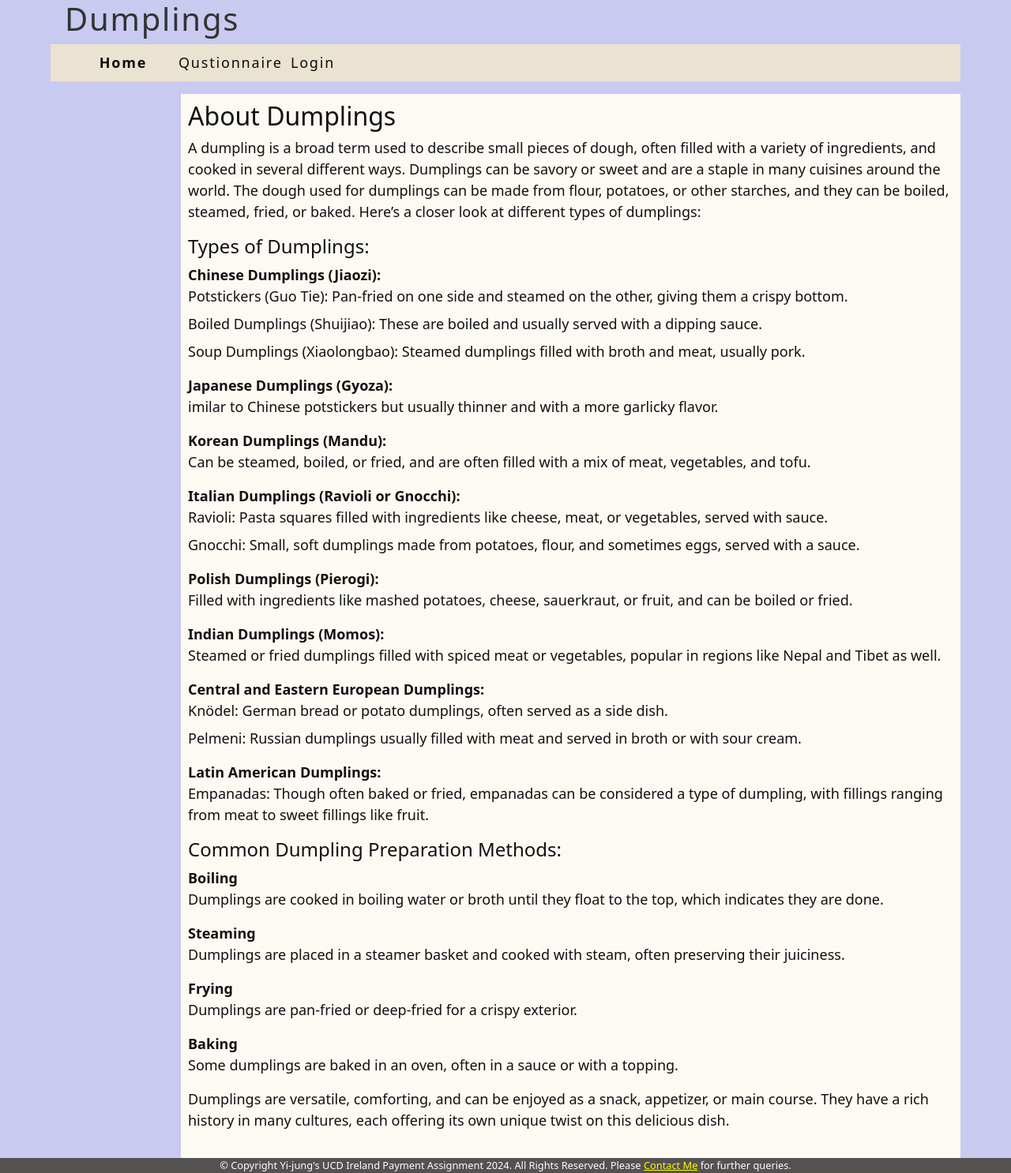
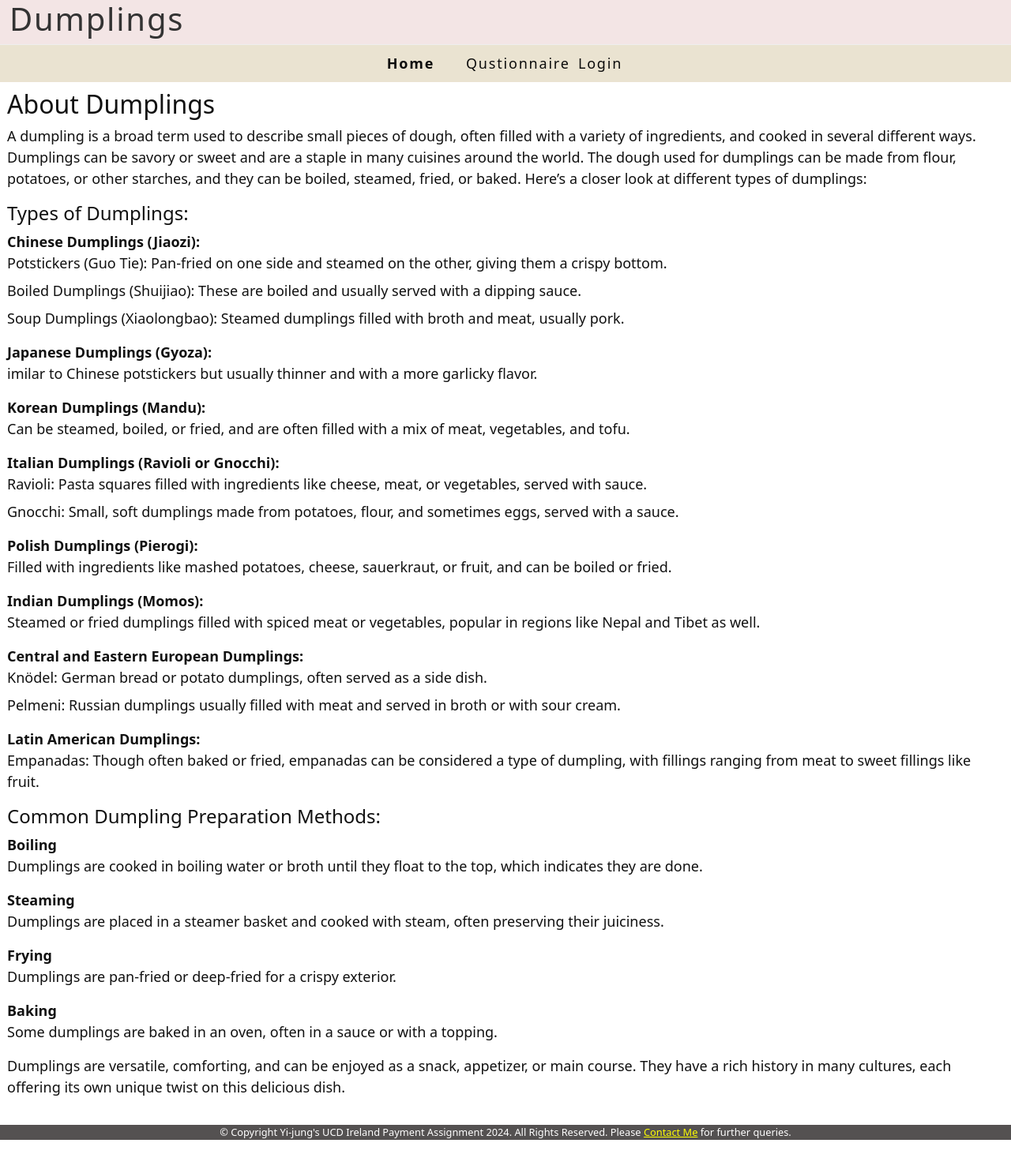
Before and after one commit to emilyichan3/DumplingQuestionnaire, a Flask app: page / in a window 1280 px wide. Shown: the whole page at 79% size. After the commit the page ends 1444 px from the top, so only its background shows below. Run offline with Flask 2, Linux system fonts and the light colour scheme.

Commit message:
Styling small menu

```diff
--- a/static/css/style.css
+++ b/static/css/style.css
@@ -1,7 +1,11 @@
 :root {
-    --main-bg-color: #fdf9f3;
-    --wrap-bg-color: #c9caf0;
-    --nav-bg-color: #0dece1;
+    --wrap-bg-color: #f3e5e5;
+    --nav-bg-color: #eae3d1;
+    --main-bg-color: #fff;
+
+
+
+
 }
 * {
     box-sizing: border-box;
@@ -12,8 +16,9 @@ body{
     font-family: "Helvetica Neue",Helvetica,Arial,sans-serif;
     font-size: 16px;
     line-height: 1.4;
+    height: 100%;
+
 }
-
 #wrapper{
     width: 100%;
     padding: 0;
@@ -21,10 +26,22 @@ body{
     background-color: var(--wrap-bg-color);
 }
 
-main {
-    color: #111111;
-    padding: 0.5em 0.5em 1em 0.5em;
-    background-color: var(--main-bg-color);
+.header-container {
+    width: 100%;
+}
+
+.top-navigation {
+    width: 100%;
+    margin: 0;
+    padding: 0;
+}
+.top-navigation .container {
+    display: flex;
+    flex-flow: row wrap;
+    background-color:transparent;
+    width: 100%;
+    justify-content:left;
+    margin: 0;
 }
 
 header{
@@ -36,26 +53,39 @@ header{
     font-weight: bold;
 }
 
+#username {
+    margin: 0;
+    padding: 0;
+    font-size: 16px;
+}
 #big-menu {
     display: none;
+    font-weight: lighter;
 }
 #small-menu {
     position: block;
+    display: flex;
+    align-items: center;
+    justify-content: space-between;
+    font-weight: lighter;
 }
 
 #menubar {
     position: absolute;
-    right: 0;
+    right: 20px;
     background-color: transparent;
     border: 0;
     padding: 5px 0;
     margin: 0;
+    z-index: 9999;
 }
 
 #menu-list {
     display: none;
-    background-color: rgb(210, 231, 182);
+    background-color: var(--nav-bg-color);
     width: 100%;
+    margin: 0;
+    padding: 0;
     z-index: 1000;
 }
 #menu-list.open {
@@ -67,10 +97,31 @@ header{
     padding: 3px;
     text-align: center;
     margin-right: 0;
+    letter-spacing: 0.1em;
+    border-bottom: none;
+    padding: 0;
+    font-size: 18px;
+}
+#menu-list a {
+    color: #0c0c0c;
+    text-decoration: none;
+    display: inline-block;
+    padding-top: 0.2em;
+    padding-bottom: 0.2em;
+}
+#menu-list a:hover {
+    text-decoration: underline;
 }
 
 .page-active{
     font-weight: bold;
+}
+
+main {
+    color: #111111;
+    margin: 0 auto;
+    padding: 0.5em 0.5em 1em 0.5em;
+    background-color: var(--main-bg-color);
 }
 
 form {
@@ -95,8 +146,8 @@ canvas {
     display: flex;
     justify-content: center;
     align-items: center;
-    /* flex-flow: column wrap; */
 }
+
 .question-section {
     border-radius: 4px;
     display: block;
@@ -168,6 +219,7 @@ canvas {
 }
 
 footer {
+    bottom: 0;
     background-color: #545151;
     color: #ffffff;
     font-size: 80%;
@@ -184,31 +236,27 @@ footer p{
     line-height: 150%;
 }
 
-@media (min-width: 767px) {
+@media (min-width: 650px) {
     #wrapper {
-        padding: 0 5%;
+        padding: 0 0;
         font-size: 18px;
     }
     main {
-        margin-left: 165px;
+        margin: 0;
     }
     #big-menu {
         display: block;
-    }
-    #big-menu {
         background-color: #eae3d1;
-        /* float: left; */
-        /* width: 150px; */
+        padding: 0;
     }
     #big-menu ul {
         list-style-type: none;
         border-top: 1px solid #eeeeee;
-        /* margin: 0;
-        padding: 0; */
         display: flex;
         flex-flow: row nowrap;
-        justify-content: start;
-        border-top: unset;
+        justify-content:left;
+        margin: 0;
+        padding-left: 0;
     }
 
     #big-menu li {
@@ -256,3 +304,68 @@ footer p{
         flex-direction: column;
     }
 }
+
+
+@media (min-width: 992px) {
+    #wrapper {
+        padding: 0 0;
+        font-size: 18px;
+    }
+    main {
+        margin: 0;
+    }
+    #big-menu {
+        display: block;
+        background-color: #eae3d1;
+        padding: 0;
+    }
+    #big-menu ul {
+        list-style-type: none;
+        border-top: 1px solid #eeeeee;
+        display: flex;
+        flex-flow: row nowrap;
+        justify-content:center;
+        margin: 0;
+    }
+
+    #big-menu li {
+        text-align: center;
+        letter-spacing: 0.1em;
+        border-bottom: none;
+        padding: 0;
+        font-size: 18px;
+    }
+    #big-menu a {
+        margin: 0;
+        color: #0c0c0c;
+        text-decoration: none;
+        display: inline-block;
+        width: 100%;
+        padding-top: 0.5em;
+        padding-bottom: 0.5em;
+    }
+
+    #big-menu li a {
+        width: 120px;
+        padding: 10px;
+    }
+    #big-menu a:hover {
+        text-decoration: underline;
+    }
+
+    #menubar {
+        display: none;
+    }
+    #small-menu {
+        display: none;
+    }
+
+    .chart-container {
+        width: 440px;
+        height: 300px;
+        display: flex;
+        justify-content: center;
+        align-items: center;
+        flex-direction: column;
+    }
+}
--- a/templates/base.html
+++ b/templates/base.html
@@ -14,66 +14,36 @@
 </head>
 <body>
     <div id="wrapper">
-        <header>
+        <div class="header-container">
+            <header class="top-navigation">
+                <div class="container">
+                    <div class="header-content">
                         <h1>Dumplings</h1>
-            <div>
-                {% if session['username'] %}
+                        <p id="username">{% if session['username'] %} Welcome {{ session['username'] }} {% endif %}</p>
+                        <!-- {% if session['username'] %}
                                 <p id="username">Welcome, {{ session['username'] }}</p>
-                {% endif %}
+                        {% endif %} -->
+                    </div>
+                    <button type="button" id="menubar" onclick="menuBar()">
+                        <svg xmlns="http://www.w3.org/2000/svg" width="30" height="30" fill="currentColor" class="bi bi-list" viewBox="0 0 16 16">
+                            <path fill-rule="evenodd" d="M2.5 12a.5.5 0 0 1 .5-.5h10a.5.5 0 0 1 0 1H3a.5.5 0 0 1-.5-.5m0-4a.5.5 0 0 1 .5-.5h10a.5.5 0 0 1 0 1H3a.5.5 0 0 1-.5-.5m0-4a.5.5 0 0 1 .5-.5h10a.5.5 0 0 1 0 1H3a.5.5 0 0 1-.5-.5"/>
+                        </svg>
+                    </button>
                 </div>
             </header>
+            <div class="menu-container">
                 {% set navigation_bar_userlogin = [
                     ('/', 'index', 'Home'),
                     ('/questionnaire', 'questionnaire', 'Qustionnaire'),
                     ('/questionnaire_result', 'questionnaire_result', 'Result'),
                     ('/logout', 'logout', 'Log out')
                 ] -%}
-
                 {% set navigation_bar_userlogout = [
                     ('/', 'index', 'Home'),
                     ('/questionnaire', 'questionnaire', 'Qustionnaire'),
                     ('/login', 'login', 'Login')
                 ] -%}
                 {% set active_page = active_page|default('index') -%}
-        <div id="small-menu">
-            <button type="button" id="menubar" onclick="menuBar()">
-                <svg xmlns="http://www.w3.org/2000/svg" width="30" height="30" fill="currentColor" class="bi bi-list" viewBox="0 0 16 16">
-                    <path fill-rule="evenodd" d="M2.5 12a.5.5 0 0 1 .5-.5h10a.5.5 0 0 1 0 1H3a.5.5 0 0 1-.5-.5m0-4a.5.5 0 0 1 .5-.5h10a.5.5 0 0 1 0 1H3a.5.5 0 0 1-.5-.5m0-4a.5.5 0 0 1 .5-.5h10a.5.5 0 0 1 0 1H3a.5.5 0 0 1-.5-.5"/>
-                  </svg>
-            </button>
-            <ul id="menu-list">
-                {% if session['username'] %}
-                    {% for href, page_id, caption in navigation_bar_userlogin %}
-                        <li {% if page_id == active_page %} class="page-active" {% endif %}><a href="{{ href|e }}">{{ caption|e }}</a></li>
-                    {% endfor %}
-                {% else %}
-                    {% for href, page_id, caption in navigation_bar_userlogout %}
-                        <li {% if page_id == active_page %} class="page-active" {% endif %}><a href="{{ href|e }}">{{ caption|e }}</a></li>
-                    {% endfor %}
-                {% endif %}
-            </ul>
-
-            <!-- <ul id="menu-list">
-                <li>
-                    <a href="{{ url_for('index') }}">Home</a>
-                </li>
-                <li>
-                    <a href="{{ url_for('questionnaire') }}">Qustionnaire</a>
-                </li>
-                {% if session['username'] %}
-                    <li>
-                        <a href="{{ url_for('questionnaire_result') }}">Result</a>
-                    </li>
-                    <li>
-                        <a href="{{ url_for('logout') }}">Log out</a>
-                    </li>
-                {% else %}
-                    <li>
-                        <a href="{{ url_for('login') }}">Login</a>
-                    </li>
-                {% endif %}
-            </ul> -->
-        </div>
                 <div id="big-menu">
                     <ul>
                         {% if session['username'] %}
@@ -86,35 +56,30 @@
                             {% endfor %}
                         {% endif %}
                     </ul>
-            <!-- <nav>
-                <ul>
-                    <li>
-                        <a href="{{ url_for('index') }}">Home</a>
-                    </li>
-                    <li>
-                        <a href="{{ url_for('questionnaire') }}">Qustionnaire</a>
-                    </li>
+                </div>
+                <div id="small-menu">
+                    <ul id="menu-list">
                         {% if session['username'] %}
-                        <li>
-                            <a href="{{ url_for('questionnaire_result') }}">Result</a>
-                        </li>
-                        <li>
-                            <a href="{{ url_for('logout') }}">Log out</a>
-                        </li>
+                            {% for href, page_id, caption in navigation_bar_userlogin %}
+                                <li {% if page_id == active_page %} class="page-active" {% endif %}><a href="{{ href|e }}">{{ caption|e }}</a></li>
+                            {% endfor %}
                         {% else %}
-                        <li>
-                            <a href="{{ url_for('login') }}">Login</a>
-                        </li>
+                            {% for href, page_id, caption in navigation_bar_userlogout %}
+                                <li {% if page_id == active_page %} class="page-active" {% endif %}><a href="{{ href|e }}">{{ caption|e }}</a></li>
+                            {% endfor %}
                         {% endif %}
                     </ul>
-            </nav> -->
                 </div>
+            </div>
+        </div>
+        <div class="main-content">
             <main>
                 {# (Jinja comment) The block below will be replaced by each of the pages #}
                 {% block main %}
                 {% endblock %}
             </main>
         </div>
+    </div>
     <footer>
         <p>© Copyright Yi-jung's UCD Ireland Payment Assignment 2024. All Rights Reserved. Please <a href="mailto:emilyichan3@gmail.com">Contact Me</a> for further queries.</p>
     </footer>
```
Lines whose indentation alone changed are shown as unchanged.
